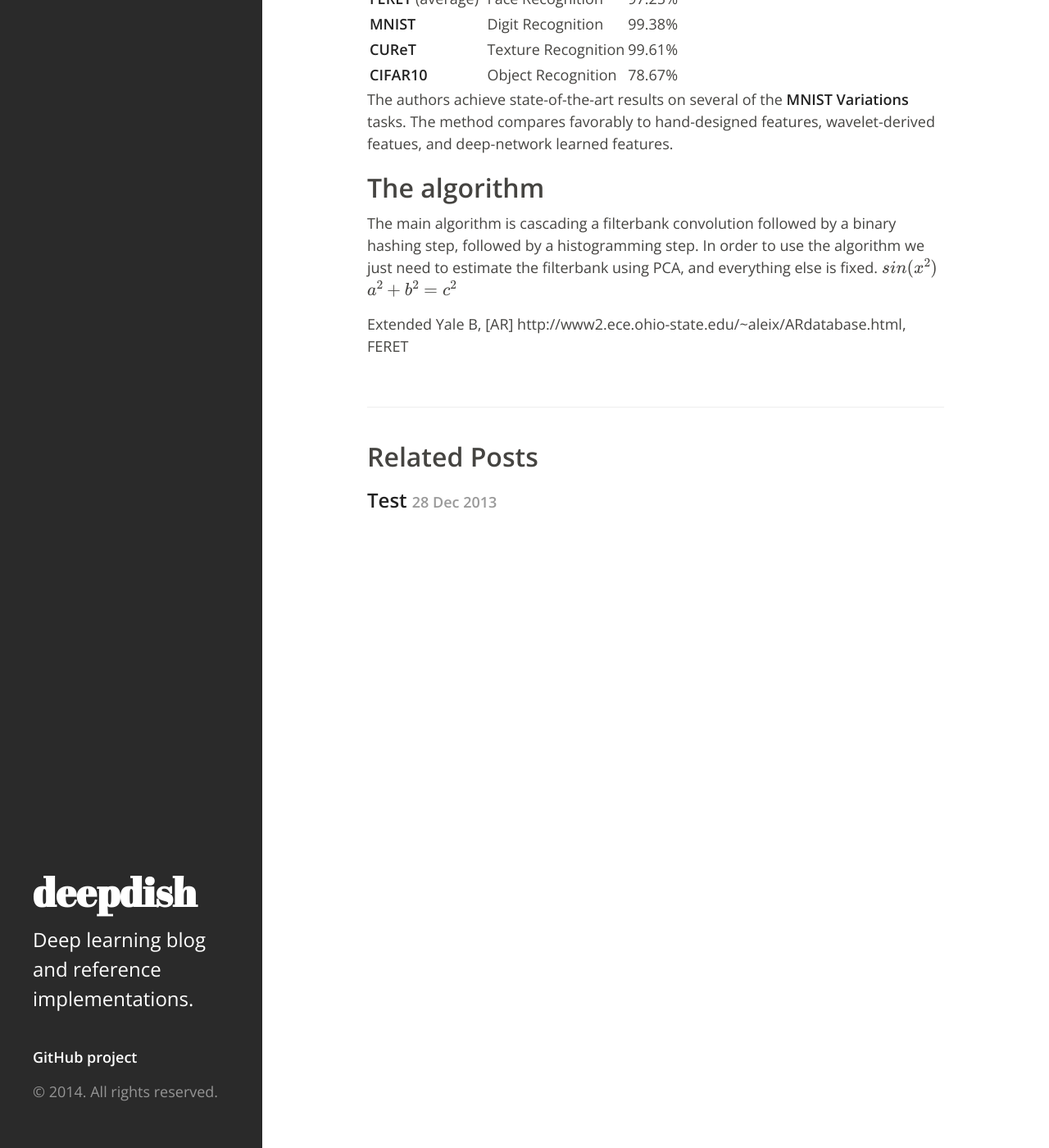
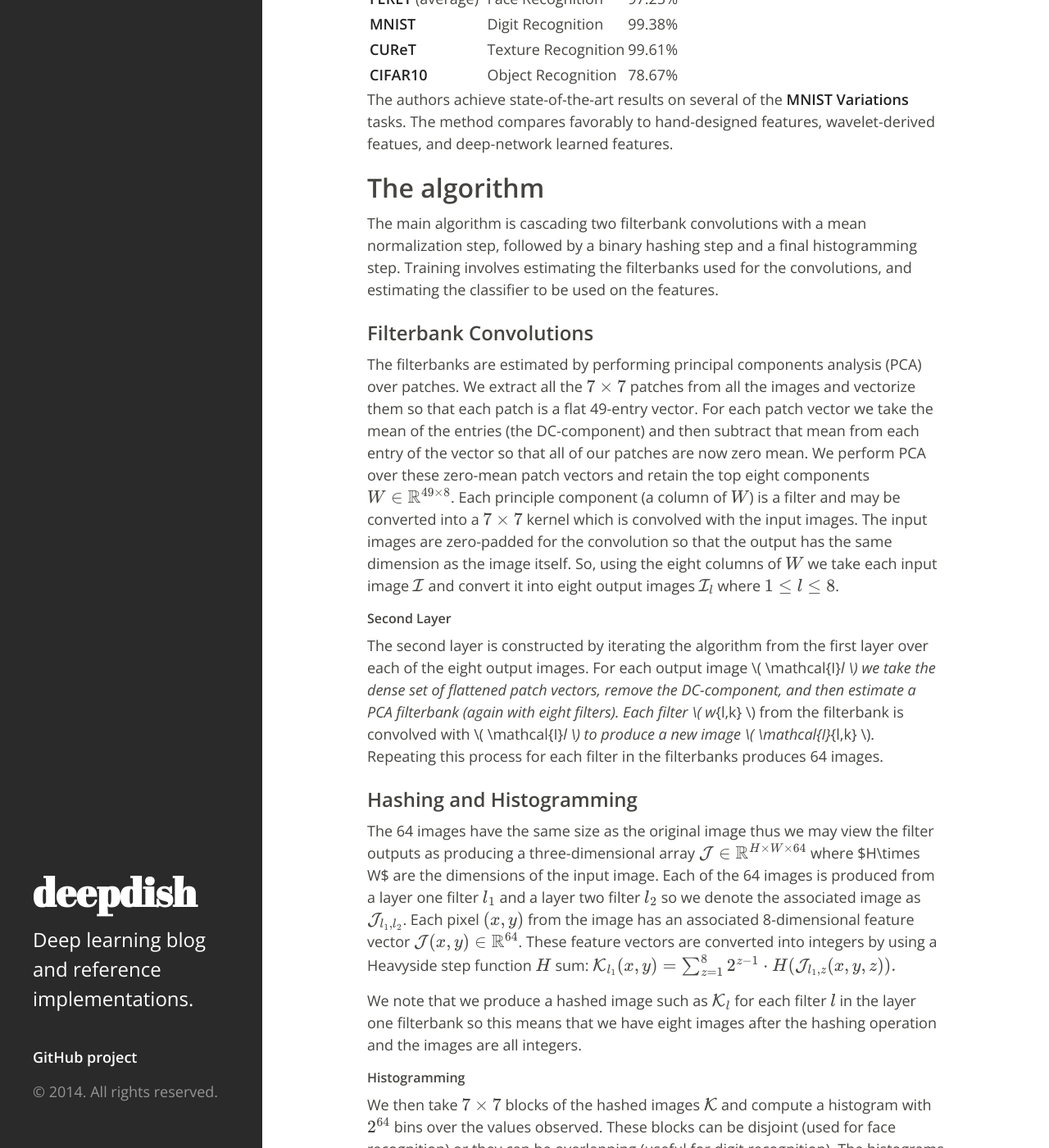
Before and after one commit to uchicago-cs/deepdish, a Jekyll site: the page built from _posts/2014-08-31-Deep-PCA-Nets.md, in a window 1280 px wide and 1400 px high, scrolled down 612 px. Shown: the whole window at 82% size. Built offline with Jekyll 4.4.1, drawn with Linux system fonts in a browser that asks for light colours; Markdown is read by kramdown in place of the engine named in the settings; formulas are drawn with MathJax 3; some of the changed text lies outside the part shown.

Commit message:
wrote up a description of the algorith, now I am discussing my implementation

```diff
--- a/_posts/2014-08-31-Deep-PCA-Nets.md
+++ b/_posts/2014-08-31-Deep-PCA-Nets.md
@@ -24,12 +24,87 @@ The authors achieve state-of-the-art results on several of the [MNIST Variations
 
 ## The algorithm
 
-The main algorithm is cascading a filterbank convolution
+The main algorithm is cascading two filterbank convolutions
+with a mean normalization step,
  followed by
-a binary hashing step, followed by a histogramming step.  In order
-to use the algorithm we just need to estimate the filterbank
-using PCA, and everything else is fixed. \\( sin(x^2) \\)
-$$ a^2 + b^2 = c^2 $$
+a binary hashing step and a final histogramming step.  Training
+involves estimating the filterbanks used for the convolutions,
+and estimating the classifier to be used on the features.
+
+### Filterbank Convolutions
+
+The filterbanks are estimated by performing principal components
+analysis (PCA) over patches. We extract all the \\( 7\times 7 \\)
+patches from all the images and vectorize them so that each patch
+is a flat 49-entry vector.  For each patch vector we take the mean
+of the entries (the DC-component) and then subtract that mean
+from each entry of the vector so that all of our patches
+are now zero mean.  We perform PCA over these zero-mean
+patch vectors and retain
+the top eight components \\( W\in\mathbb{R}^{49\times 8} \\). Each
+principle component (a column of \\( W \\)) is a filter and may be
+converted into a \\( 7\times 7 \\) kernel which is convolved with
+the input images.  The input images are zero-padded for the
+convolution so that the output has the same dimension as the
+image itself.  So, using the eight columns of \\( W \\)
+we take each input image \\( \mathcal{I}\\) and convert it
+into eight output images \\( \mathcal{I}_l \\)  where \\( 1\leq l\leq 8 \\).
+
+#### Second Layer
+
+The second layer is constructed by iterating the algorithm from
+the first layer over each of the eight output images.  For each
+output image \\( \mathcal{I}_l \\) we take the dense set
+of flattened patch vectors, remove the DC-component, and then
+estimate a PCA filterbank (again with eight filters).  Each filter
+\\( w_{l,k} \\) from the filterbank is convolved with \\( \mathcal{I}_l \\) to produce a new image \\( \mathcal{I}_{l,k} \\).  Repeating
+this process for each filter in the filterbanks produces 64
+images.
+
+### Hashing and Histogramming
+
+The 64 images have the same size as the original image thus we
+may view the filter outputs as producing a three-dimensional
+array \\( \mathcal{J}\in\mathbb{R}^{H\times W\times 64} \\)
+where $H\times W$ are the dimensions of the input image. Each
+of the 64 images is produced from a layer one filter \\( l_1 \\)
+and a layer two filter \\( l_2 \\) so we denote the associated
+image as \\( \mathcal{J}_{l_1,l_2} \\).  Each
+pixel \\( (x,y) \\) from the image has an associated
+8-dimensional feature vector \\( \mathcal{J}(x,y)\in\mathbb{R}^{64} \\).  These feature vectors are converted into integers by using a
+Heavyside step function \\( H \\) sum:
+$$ \mathcal{K}_{l_1}(x,y)=\sum_{z=1}^{8} 2^{z-1}\cdot H(\mathcal{J}_{l_1,z}(x,y,z)).   $$
+
+We note that we produce a hashed image such as \\( \mathcal{K}_l \\)
+for each filter \\( l \\) in the layer one filterbank so this means
+that we have eight images after the hashing operation and the images
+are all integers.
+
+#### Histogramming
+
+We then take \\( 7\times 7 \\) blocks of the hashed images
+\\( \mathcal{K} \\) and compute a histogram with \\(2^{64} \\)
+bins over the values observed.  These blocks can be disjoint
+(used for face recognition) or they can be overlapping (useful
+for digit recognition).  The histograms formed from these blocks
+and from the several images are all concatenated into a feature
+vector.  Classification is then performed using this feature
+vector.
+
+### Classification
+
+In the paper they estimate a multiclass-linear SVM to operate
+on the estimated feature vector for each image.
+
+## My Implementation
+
+I was intrigued by the simplicity of the network and the strong
+results so I attempted to implement the network
+
+  Each
+filter is then convolved with zero-padded images so that the
+resultant convolution
+
 
 
 
```
